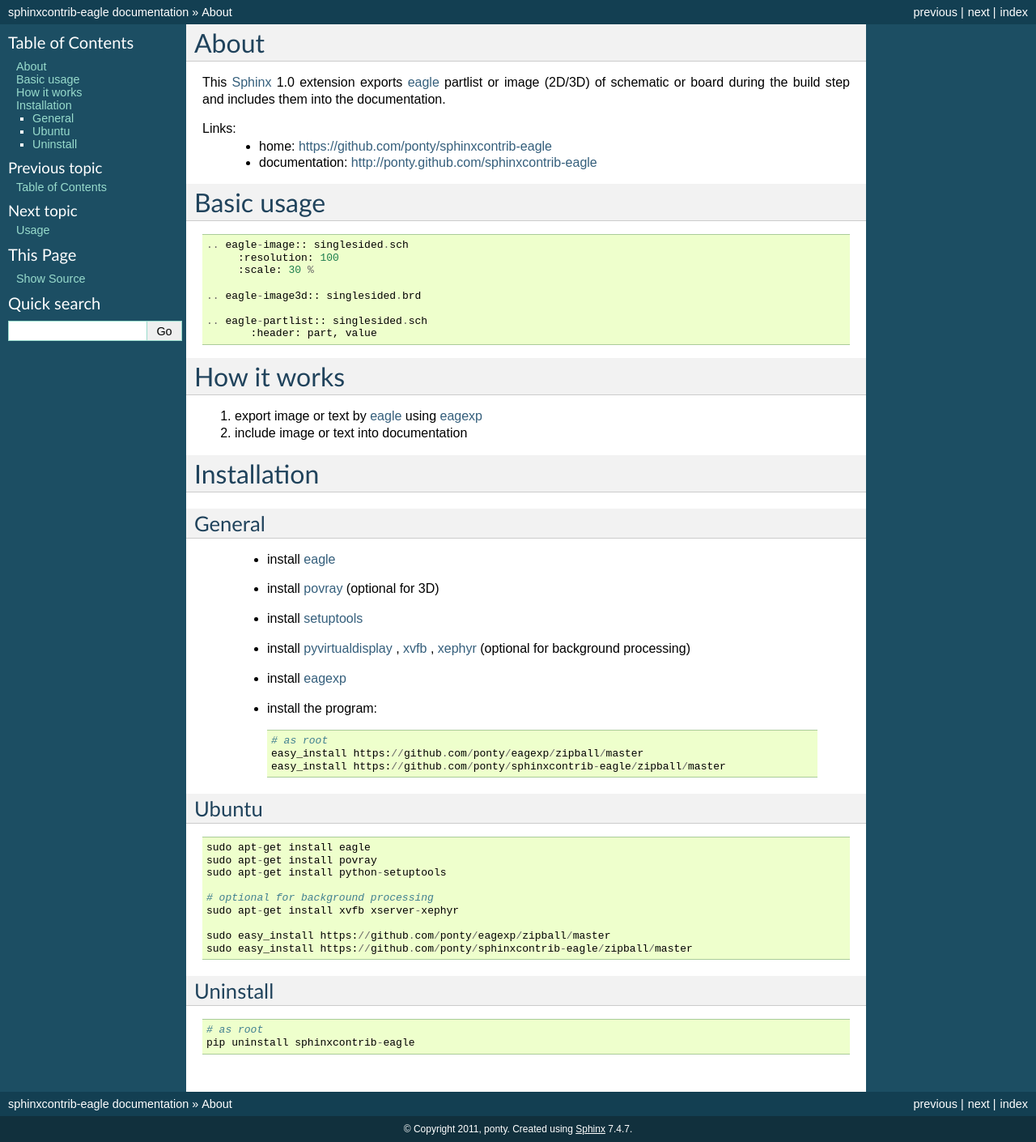
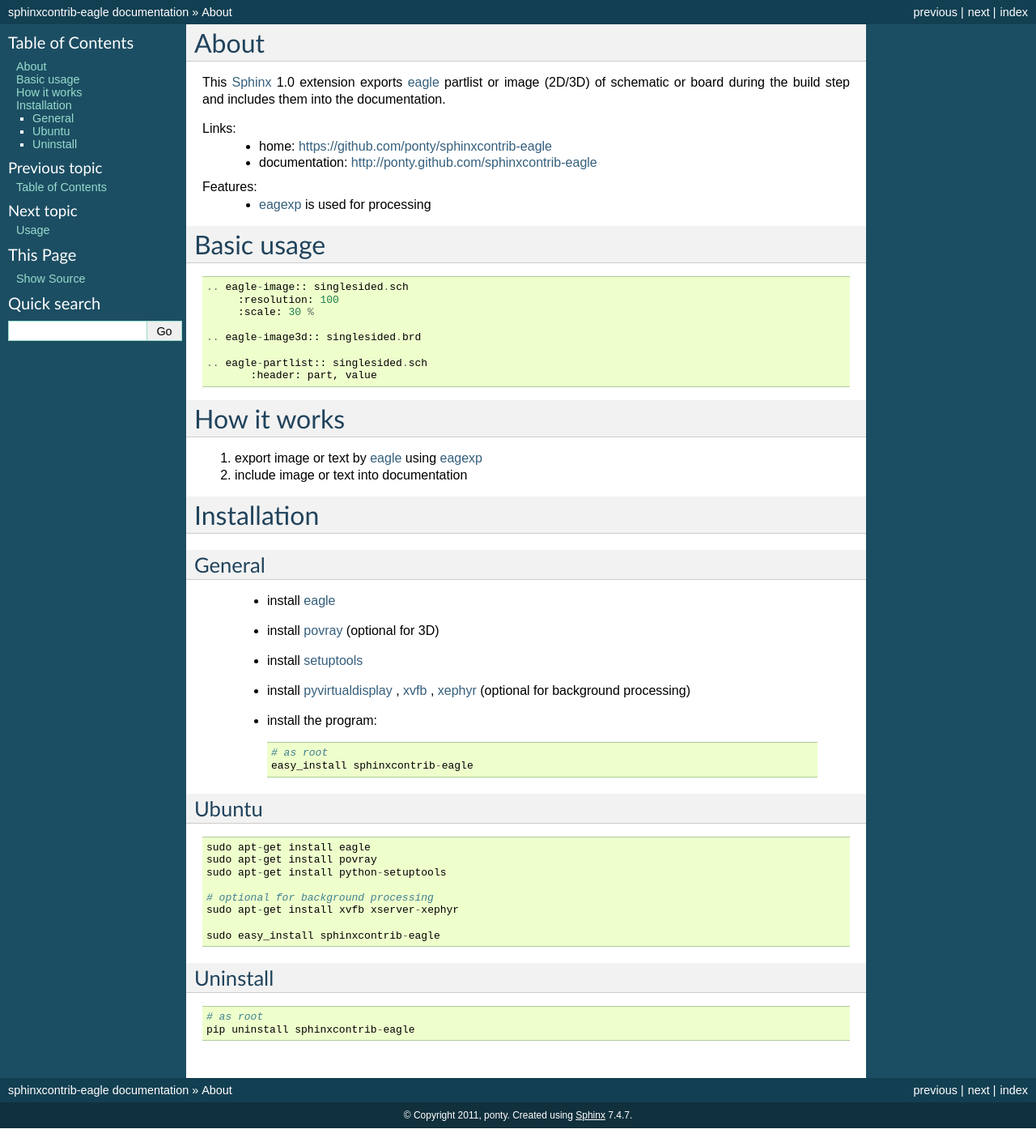
Before and after one commit to ponty/sphinxcontrib-eagle, a Sphinx documentation site: the page built from docs/readme.rst, in a window 1280 px wide. Shown: the whole page at 81% size. Built offline with Sphinx 7.4.7, drawn with Linux system fonts in a browser that asks for light colours; the version number could not be read and is left out.

Commit message:
registering on pypi

```diff
--- a/README.rst
+++ b/README.rst
@@ -7,6 +7,9 @@ includes them into the documentation.
 Links:
  * home: https://github.com/ponty/sphinxcontrib-eagle
  * documentation: http://ponty.github.com/sphinxcontrib-eagle
+
+Features:
+ - eagexp_ is used for processing
 
 Basic usage
 ============
@@ -38,12 +41,10 @@ General
  * install povray_ (optional for 3D)
  * install setuptools_
  * install pyvirtualdisplay_ , xvfb_ , xephyr_ (optional for background processing)
- * install eagexp_
  * install the program::
 
     # as root
-    easy_install https://github.com/ponty/eagexp/zipball/master
-    easy_install https://github.com/ponty/sphinxcontrib-eagle/zipball/master
+    easy_install sphinxcontrib-eagle
 
 
 Ubuntu
@@ -57,8 +58,7 @@ Ubuntu
     # optional for background processing
     sudo apt-get install xvfb xserver-xephyr
 
-    sudo easy_install https://github.com/ponty/eagexp/zipball/master
-    sudo easy_install https://github.com/ponty/sphinxcontrib-eagle/zipball/master
+    sudo easy_install sphinxcontrib-eagle
 
 
 Uninstall
--- a/docs/conf.py
+++ b/docs/conf.py
@@ -65,3 +65,7 @@ latex_documents = [
 # remove blank pages from pdf
 # http://groups.google.com/group/sphinx-dev/browse_thread/thread/92e19267d095412d/d60dcba483c6b13d
 latex_font_size = '10pt,oneside'
+
+latex_elements=dict(
+                    papersize='a4paper',
+                    )
--- a/docs/usage.rst
+++ b/docs/usage.rst
@@ -141,7 +141,7 @@ The above snippet would render like this:
 layers
 --------------
 
-Using the option ``layers`` you can diaplay or hide layers.
+Using the option ``layers`` you can display or hide layers.
 Check eagle documentation for valid settings.
 
 
--- a/pavement.py
+++ b/pavement.py
@@ -98,6 +98,7 @@ if ALL_TASKS_LOADED:
                                      ]
 
     options.paved.dist.manifest.include.remove('distribute_setup.py')
+    options.paved.dist.manifest.include.add('requirements.txt')
 
     @task
     @needs('sloccount', 'html', 'pdf', 'sdist', 'nose')
```
Also changed, not shown: 1 other file.
